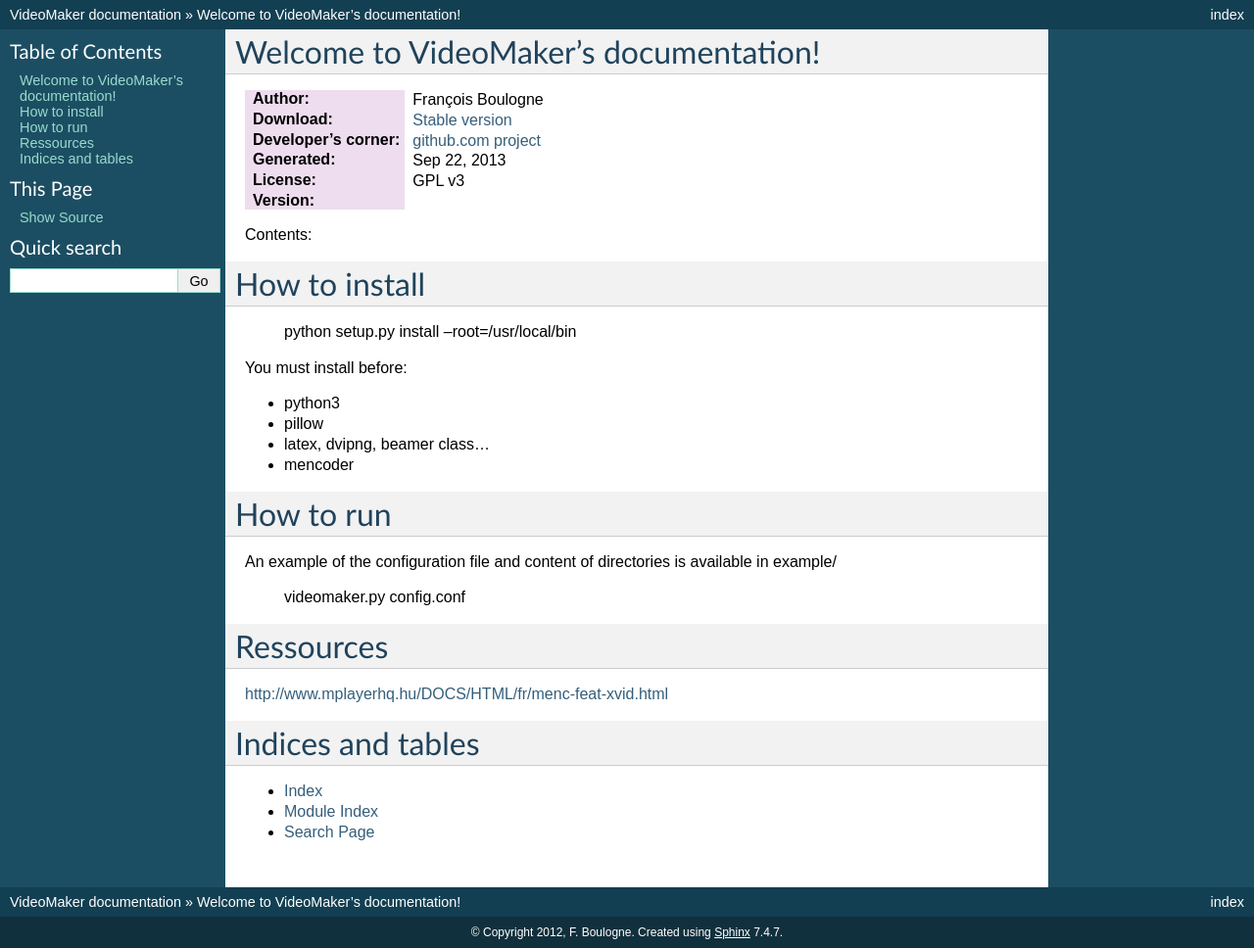
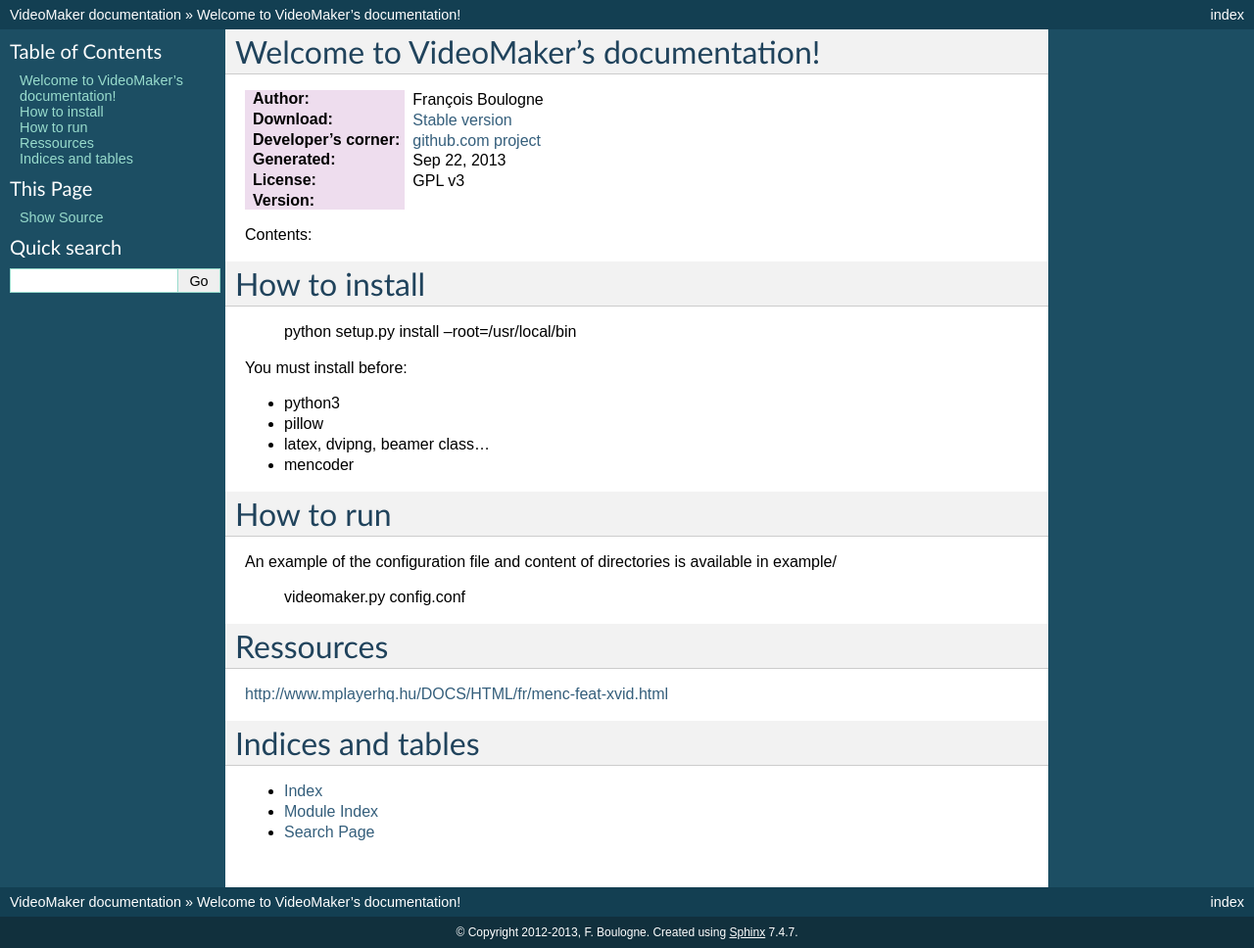
Before and after one commit to sciunto/VideoMaker, a Sphinx documentation site: the page built from doc/source/index.rst, in a window 1280 px wide. Shown: the whole page at 98% size. Built offline with Sphinx 7.4.7, drawn with Linux system fonts in a browser that asks for light colours.

Commit message:
new release

```diff
--- a/doc/source/conf.py
+++ b/doc/source/conf.py
@@ -42,14 +42,14 @@
 
 # General information about the project.
 project = 'VideoMaker'
-copyright = '2012, F. Boulogne'
+copyright = '2012-2013, F. Boulogne'
 
 # The version info for the project you're documenting, acts as replacement for
 # |version| and |release|, also used in various other places throughout the
 # built documents.
 #
 # The short X.Y version.
-version = '0.1'
+version = '0.2'
 # The full version, including alpha/beta/rc tags.
 release = ''
 
--- a/info.py
+++ b/info.py
@@ -8,7 +8,7 @@
 URL = "https://github.com/sciunto/VideoMaker"
 LICENSE = "GPLv3+"
 EMAIL = "fboulogne@sciunto.org"
-VERSION = "0.1"
+VERSION = "0.2"
 
 SHORT_DESCRIPTION = "VideoMaker builds a movie from pictures"
 
```
Also changed, not shown: 1 other file.
